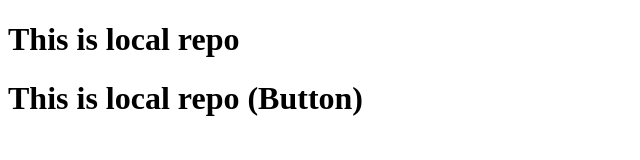
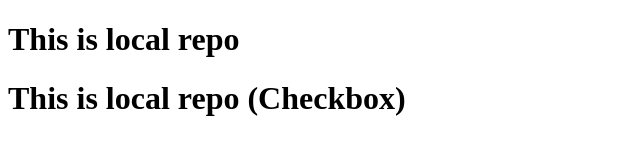
Before and after one commit to ahmcdmilab/localRepos, a plain HTML site: page index.html in a window 1280 px wide. Shown: the whole page, without its empty margins (0-640 px from the left). Drawn offline with Linux system fonts and the light colour scheme.

Commit message:
update again index

```diff
--- a/index.html
+++ b/index.html
@@ -7,6 +7,6 @@
 </head>
 <body>
     <h1>This is local repo</h1>
-    <h1>This is local repo (Button)</h1>
+    <h1>This is local repo (Checkbox)</h1>
 </body>
 </html>
```
